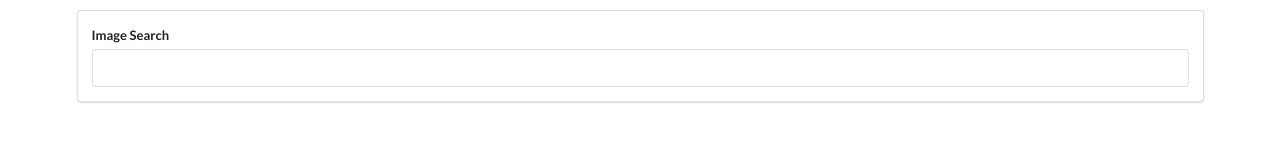
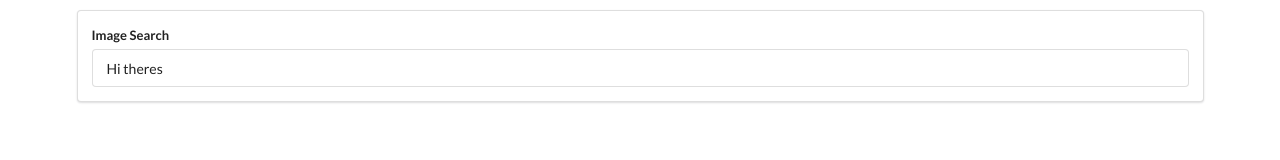
Before and after one commit to Arunk28/picapp, a React (Create React App) app: page / in a window 1280 px wide. Shown: the top 160 px of the page. Built offline with nearby package versions, Linux system fonts and the light colour scheme.

Commit message:
controlled component excersise

```diff
--- a/src/Component/Search.js
+++ b/src/Component/Search.js
@@ -1,14 +1,27 @@
-import React from "react";
 
-const Search = () => {
-  return (<div className="ui segment">
+import React, { Component } from 'react';
+class Search extends Component {
+    state = { term : 'Hi theres'  }
+
+    //method of event handler
+    //if more than one line of code we can use function
+    onInputChange =  (event)=>{
+        console.log(event.target.value)
+    }
+
+    render() {
+        return (
+            <div className="ui segment">
         <form className="ui form">
             <div className="field">
                 <label> Image Search</label>
-              <input type="text"></input>
+                {/* <input type="text" onChange={this.onInputChange}></input> */}
+                {/* <input type="text" onChange={(event)=>{console.log(event.target.value)}}></input> */}
+                <input type="text" value={this.state.term} onChange={e=>{this.setState({term:e.target.value})}}></input>
             </div>
         </form>
         </div>);
-};
+    }
+}
 
 export default Search;
```
Lines whose indentation alone changed are shown as unchanged.
